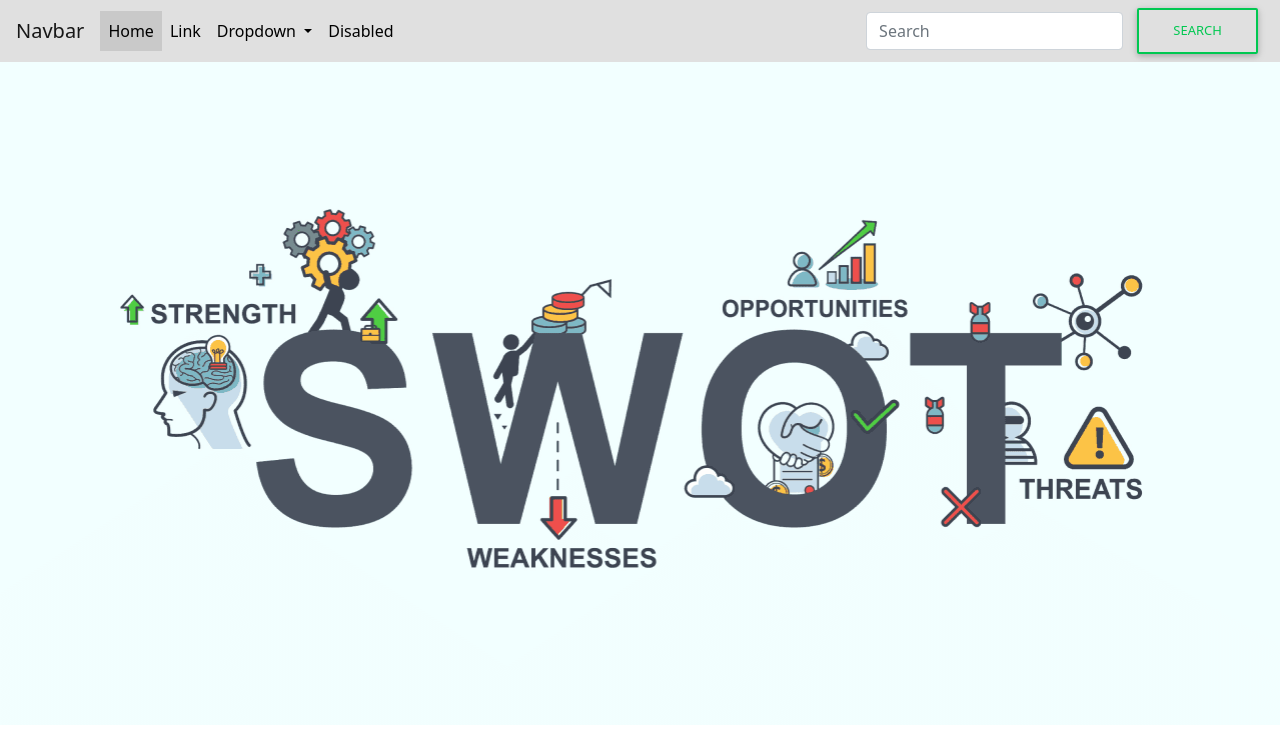
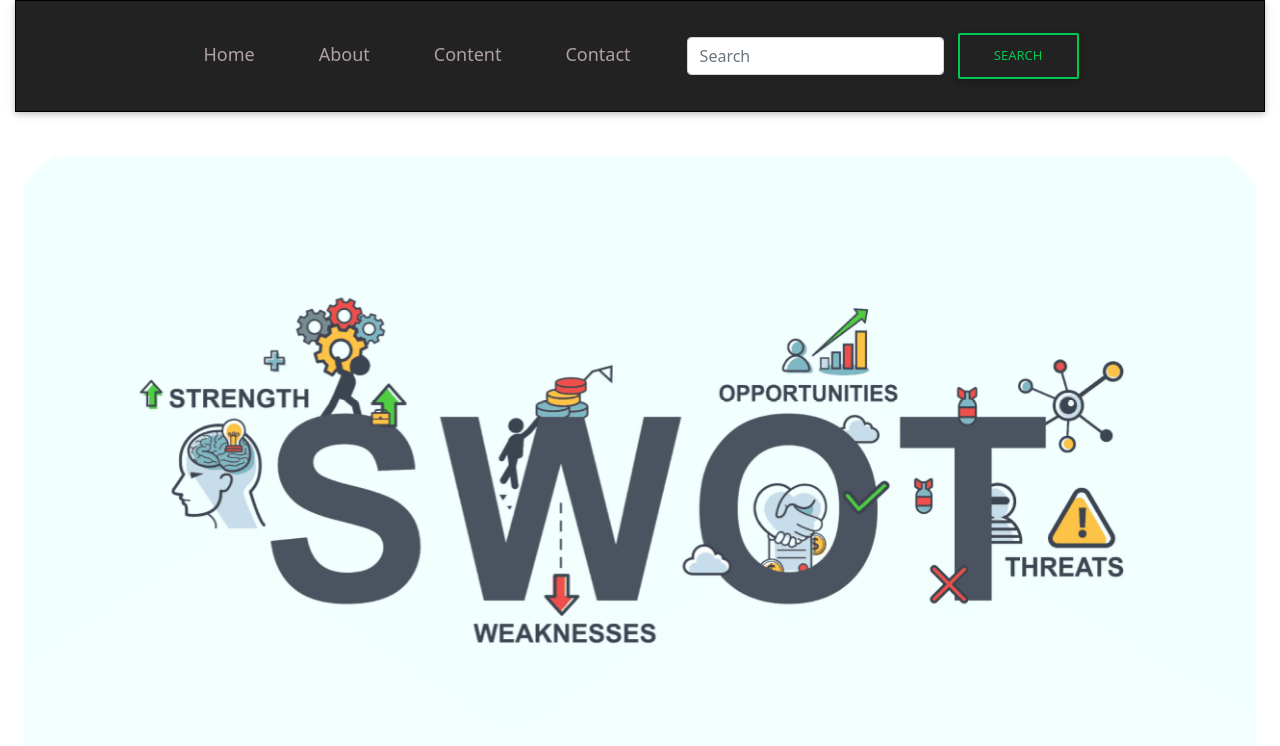
Before and after one commit to Nisarg6502/swot-analysis, a plain HTML site: page index.html in a window 1280 px wide. Shown: the top 746 px of the page. Drawn offline with nearby package versions, Linux system fonts and the light colour scheme.

Commit message:
#4 navbar change

```diff
--- a/index.html
+++ b/index.html
@@ -17,48 +17,29 @@
     <link rel="stylesheet" href="node_modules/mdbootstrap/css/mdb.min.css">
     <link rel="stylesheet" href="node_modules/mdbootstrap/css/style.css">
     <link href="https://unpkg.com/tailwindcss@^2/dist/tailwind.min.css" rel="stylesheet">
+    <link rel="stylesheet" href="./style.css">
     <title>Index</title>
 </head>
 
 <body>
+<div class="container-fluid">
+    <nav class="navbar navbar-inverse">
+        <div class="container-fluid">
+          <ul class="nav navbar-nav">
+            <li><a id="len1" class="hoverable" href="#">Home</a></li>
+            <li><a id="len2" class="hoverable" href="#">About</a></li>
+            <li><a id="len3" class="hoverable" href="#">Content</a></li>
+            <li><a id="len4" class="hoverable" href="#">Contact</a></li>
 
-    <nav class="navbar navbar-expand-lg navbar-light bg-light">
-        <a class="navbar-brand" href="#">Navbar</a>
-        <button class="navbar-toggler" type="button" data-toggle="collapse" data-target="#navbarSupportedContent"
-            aria-controls="navbarSupportedContent" aria-expanded="false" aria-label="Toggle navigation">
-            <span class="navbar-toggler-icon"></span>
-        </button>
+    <form class="form-inline my-2 my-lg-0" style="float: right;">
+        <input class="form-control mr-sm-2" type="search" placeholder="Search" aria-label="Search">
+        <button class="btn btn-outline-success my-2 my-sm-0" type="submit">Search</button>
+    </form>
+          </ul>
+        </div>
+      </nav>
+</div>
 
-        <div class="collapse navbar-collapse" id="navbarSupportedContent">
-            <ul class="navbar-nav mr-auto">
-                <li class="nav-item active">
-                    <a class="nav-link" href="#">Home <span class="sr-only">(current)</span></a>
-                </li>
-                <li class="nav-item">
-                    <a class="nav-link" href="#">Link</a>
-                </li>
-                <li class="nav-item dropdown">
-                    <a class="nav-link dropdown-toggle" href="#" id="navbarDropdown" role="button"
-                        data-toggle="dropdown" aria-haspopup="true" aria-expanded="false">
-                        Dropdown
-                    </a>
-                    <div class="dropdown-menu" aria-labelledby="navbarDropdown">
-                        <a class="dropdown-item" href="#">Action</a>
-                        <a class="dropdown-item" href="#">Another action</a>
-                        <div class="dropdown-divider"></div>
-                        <a class="dropdown-item" href="#">Something else here</a>
-                    </div>
-                </li>
-                <li class="nav-item">
-                    <a class="nav-link disabled" href="#">Disabled</a>
-                </li>
-            </ul>
-            <form class="form-inline my-2 my-lg-0">
-                <input class="form-control mr-sm-2" type="search" placeholder="Search" aria-label="Search">
-                <button class="btn btn-outline-success my-2 my-sm-0" type="submit">Search</button>
-            </form>
-        </div>
-    </nav>
     <div id="carouselExampleSlidesOnly" class="carousel slide" data-bs-ride="carousel">
         <div class="carousel-inner">
             <div class="carousel-item active">
@@ -243,7 +224,7 @@
     <!-- Footer -->
 
 
-
+    <script src="./index.js"></script>
     <script src="https://cdn.jsdelivr.net/npm/@popperjs/core@2.9.3/dist/umd/popper.min.js"
         integrity="sha384-W8fXfP3gkOKtndU4JGtKDvXbO53Wy8SZCQHczT5FMiiqmQfUpWbYdTil/SxwZgAN"
         crossorigin="anonymous"></script>
--- /dev/null
+++ b/index.js
@@ -0,0 +1,14 @@
+$(function(){
+    var str = '#len'; //increment by 1 up to 1-nelemnts
+    $(document).ready(function(){
+      var i, stop;
+      i = 1;
+      stop = 4; //num elements
+      setInterval(function(){
+        if (i > stop){
+          return;
+        }
+        $('#len'+(i++)).toggleClass('bounce');
+      }, 500)
+    });
+  });
--- /dev/null
+++ b/style.css
@@ -0,0 +1,118 @@
+
+.hoverable{
+    display:inline-block;
+    backface-visibility: hidden;
+    vertical-align: middle;
+    position:relative;
+    box-shadow: 0 0 1px rgba(0,0,0,0);
+    transform: translateZ(0);
+    transition-duration: .3s;
+    transition-property:transform;
+  }
+
+  .hoverable:before{
+    position:absolute;
+    pointer-events: none;
+    z-index:-1;
+    content: '';
+    top: 100%;
+    left: 5%;
+    height:10px;
+    width:90%;
+    opacity:0;
+    background: -webkit-radial-gradient(center, ellipse, rgba(255, 255, 255, 0.35) 0%, rgba(255, 255, 255, 0) 80%);
+    background: radial-gradient(ellipse at center, rgba(255, 255, 255, 0.35) 0%, rgba(255, 255, 255, 0) 80%);
+    /* W3C */
+    transition-duration: 0.3s;
+    transition-property: transform, opacity;
+  }
+
+  .hoverable:hover, .hoverable:active, .hoverable:focus{
+    transform: translateY(-5px);
+  }
+  .hoverable:hover:before, .hoverable:active:before, .hoverable:focus:before{
+    opacity: 1;
+    transform: translateY(-5px);
+  }
+
+
+
+  @keyframes bounce-animation {
+    16.65% {
+      -webkit-transform: translateY(8px);
+      transform: translateY(8px);
+    }
+
+    33.3% {
+      -webkit-transform: translateY(-6px);
+      transform: translateY(-6px);
+    }
+
+    49.95% {
+      -webkit-transform: translateY(4px);
+      transform: translateY(4px);
+    }
+
+    66.6% {
+      -webkit-transform: translateY(-2px);
+      transform: translateY(-2px);
+    }
+
+    83.25% {
+      -webkit-transform: translateY(1px);
+      transform: translateY(1px);
+    }
+
+    100% {
+      -webkit-transform: translateY(0);
+      transform: translateY(0);
+    }
+  }
+
+  .bounce {
+    animation-name: bounce-animation;
+    animation-duration: 3s;
+  }
+
+.navbar {
+    position: relative;
+    min-height: 100px;
+    margin-bottom: 20px;
+    border: 1px solid transparent;
+}
+.navbar-inverse {
+    background-color: #222;
+    border-color: #000000;
+    width: 100%;
+}
+.navbar-nav {
+    display: flex;
+    flex-direction: row;
+    padding-left: 0;
+    margin-bottom: 0;
+    list-style: none;
+}
+.navbar-inverse .navbar-nav>li>a {
+    color: #afa1a1;
+    padding: 2rem;
+    font-size: large;
+}
+.navbar>.container, .navbar>.container-fluid, .navbar>.container-lg, .navbar>.container-md, .navbar>.container-sm, .navbar>.container-xl, .navbar>.container-xxl {
+    display: flex;
+    flex-wrap: inherit;
+    align-items: center;
+    justify-content: center;
+}
+
+.form-inline{
+    display: flex;
+    padding: 1.5rem;
+}
+
+.carousel-inner {
+    position: relative;
+    width: 100%;
+    overflow: hidden;
+    border-radius: 8rem;
+    padding: 1.5rem;
+}
```
